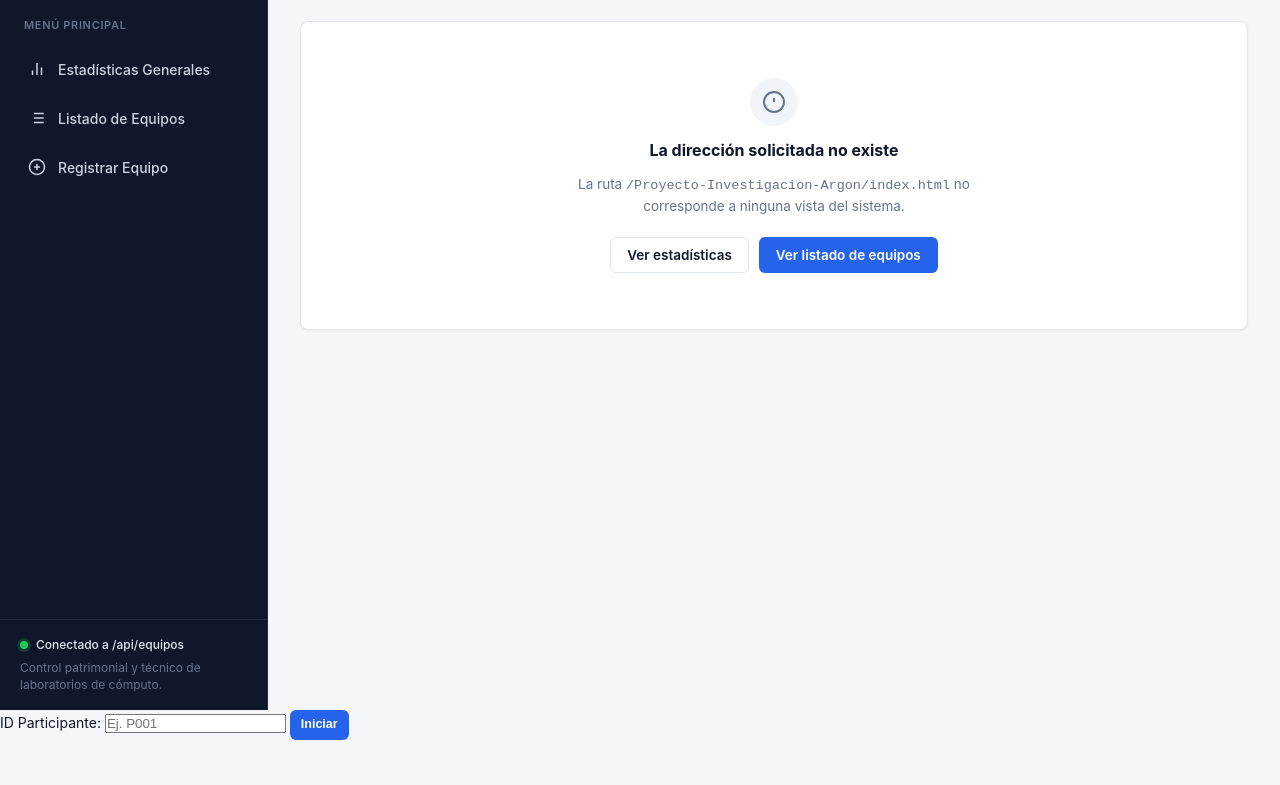
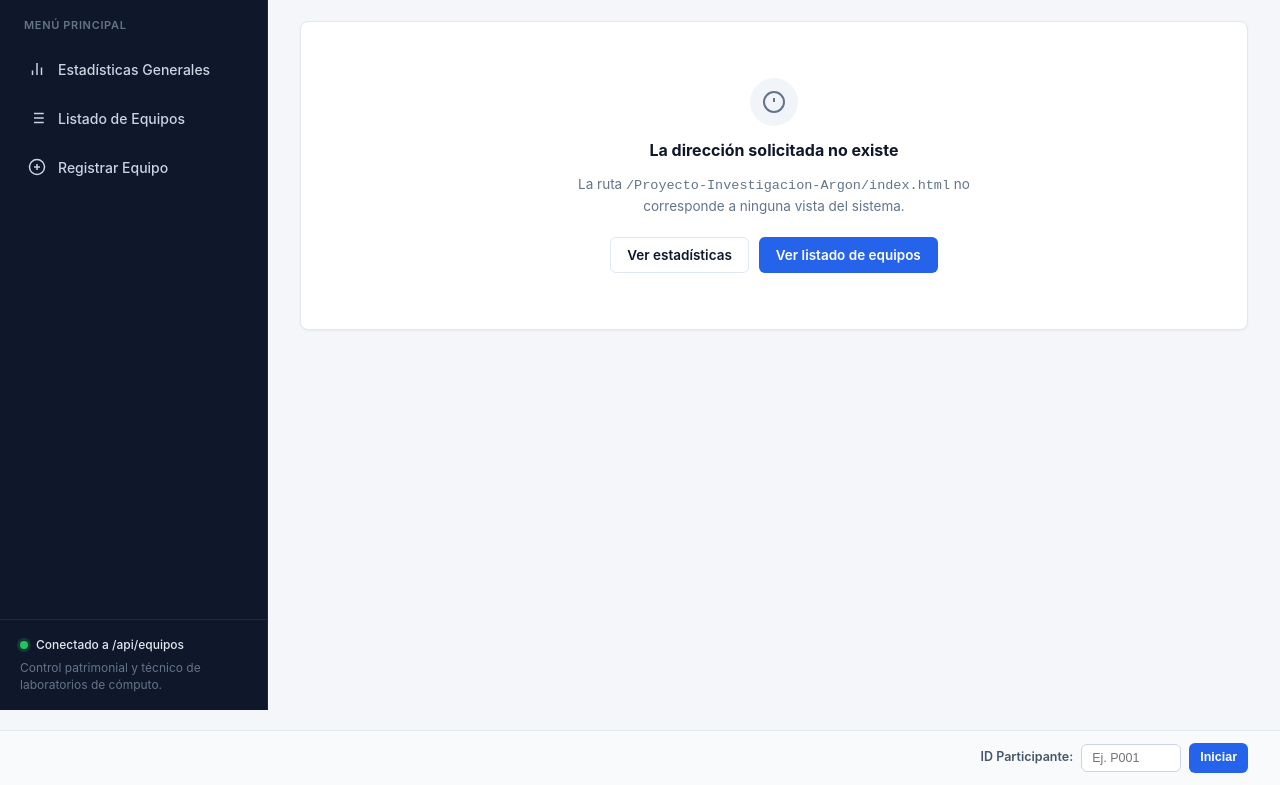
Before and after one commit to Tomas111203/investigacion-interfaz-gemini-4-argon, a plain HTML site: page Proyecto-Investigacion-Argon/index.html in a window 1280 px wide. Shown: the part 90-875 px from the top of the page. Before the commit the page ends 830 px from the top, so only its background shows below. Drawn offline with Linux system fonts and the light colour scheme.

Commit message:
Add participant footer and controls styles

```diff
--- a/Proyecto-Investigacion-Argon/css/styles.css
+++ b/Proyecto-Investigacion-Argon/css/styles.css
@@ -1182,3 +1182,49 @@ textarea.form-control {
     grid-template-columns: 1fr;
   }
 }
+
+.participant-footer {
+  display: flex;
+  justify-content: flex-end; /* Alinea a la derecha */
+  padding: 12px 24px;
+  background-color: #f8fafc;
+  border-top: 1px solid #e2e8f0;
+  margin-top: 20px;
+}
+
+.participant-controls {
+  display: flex;
+  align-items: center;
+  gap: 8px;
+}
+
+.participant-label {
+  font-size: 12.5px;
+  font-weight: 600;
+  color: #475569;
+  white-space: nowrap;
+}
+
+.participant-input {
+  padding: 6px 10px;
+  font-size: 12.5px;
+  border: 1px solid #cbd5e1;
+  border-radius: 6px;
+  width: 100px;
+  outline: none;
+}
+
+.participant-input:focus {
+  border-color: #3b82f6;
+  box-shadow: 0 0 0 2px rgba(59, 130, 246, 0.15);
+}
+
+.participant-status {
+  font-size: 12px;
+  color: #16a34a;
+  font-weight: 500;
+}
+
+.participant-status.error {
+  color: #dc2626;
+}
```
